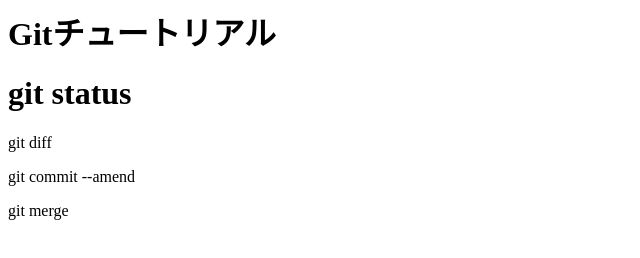
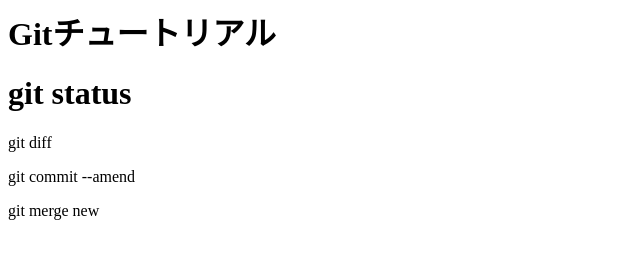
Before and after one commit to 0223ms/git_tutorial, a plain HTML site: page index.html in a window 1280 px wide. Shown: the full height of the page, 0-640 px from the left. Drawn offline with Linux system fonts and the light colour scheme.

Commit message:
git mergeを追記

```diff
--- a/index.html
+++ b/index.html
@@ -2,4 +2,4 @@
 <h1>git status</h1>
 <p>git diff</p>
 <p>git commit --amend</p>
-<p>git merge</p>
+<p>git merge new</p>
```
